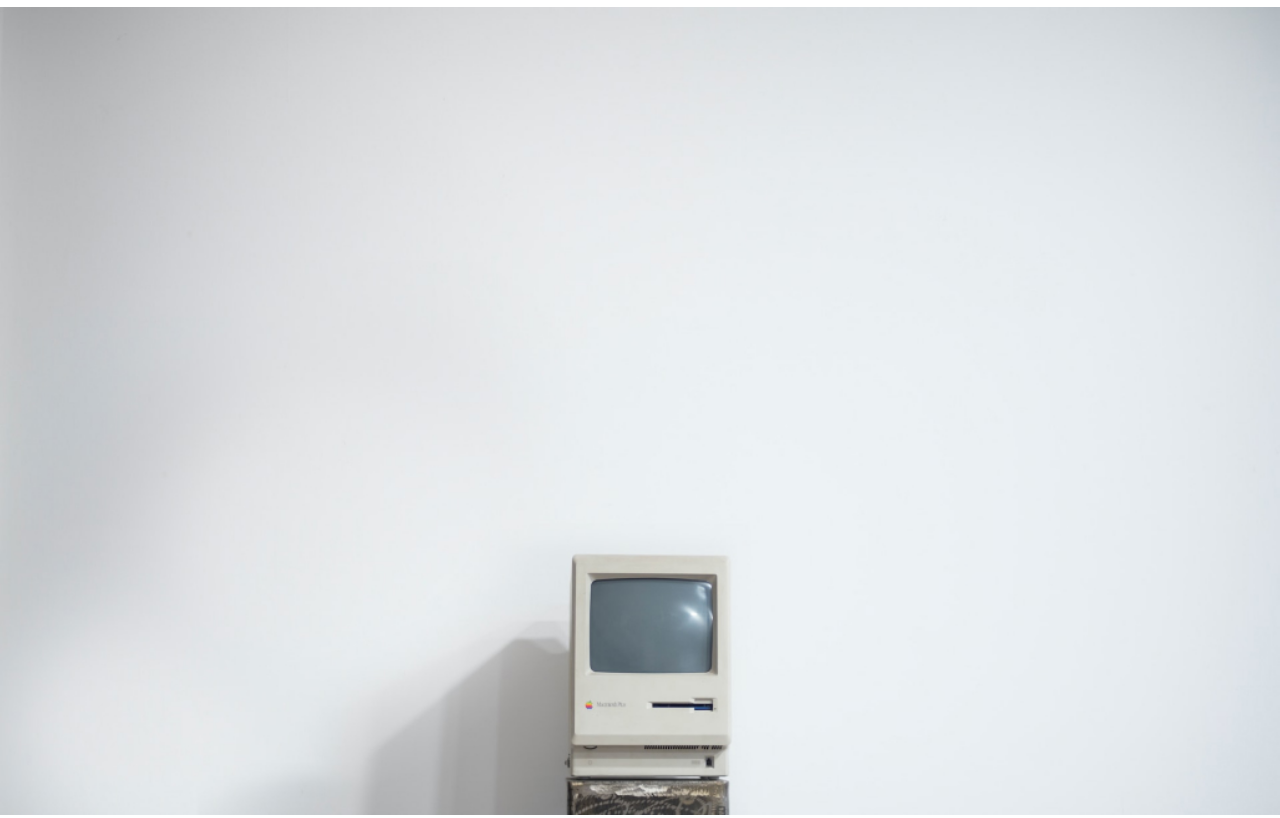
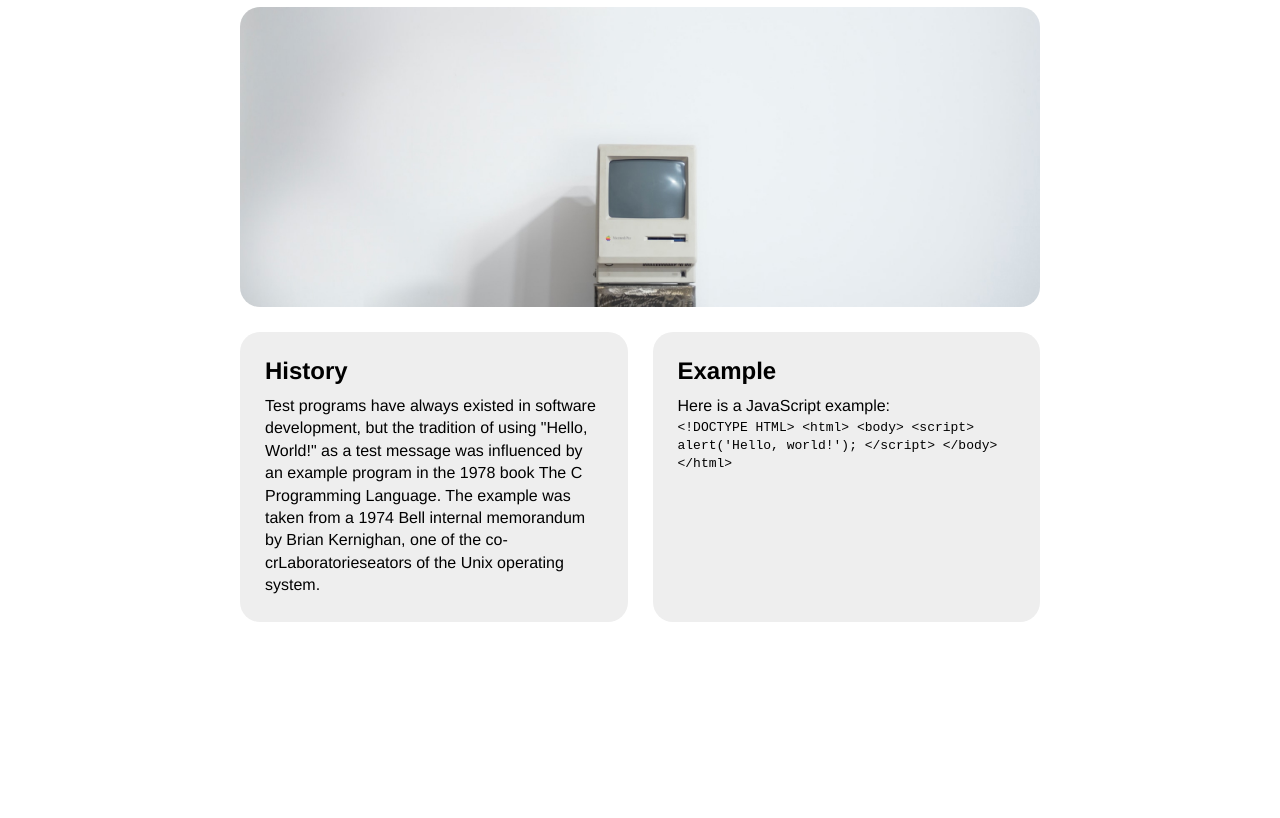
Before and after one commit to jesscanguyen/mi349_Lab, a plain HTML site: page index.html in a window 1280 px wide. Shown: the part 88-906 px from the top of the page. After the commit the page ends 800 px from the top, so only its background shows below. Drawn offline with Linux system fonts and the light colour scheme.

Commit message:
flexbox done

```diff
--- a/index.html
+++ b/index.html
@@ -7,8 +7,12 @@
     <link rel="stylesheet" href="style.css">
 </head>
 <body>
+    <main>
         <h1>HelloWorld</h1>
-    <img src="images/computer.jpg" alt="Vintage Mac">
+        <div class="masthead">
+
+        </div>
+        <div class="details">
             <section>
                 <h2>History</h2>
                 <p>Test programs have always existed in software development, but the tradition of using "Hello, World!" as a test message was influenced by an example program in the 1978 book The C Programming Language. The example was taken from a 1974 Bell  internal memorandum by Brian Kernighan, one of the co-crLaboratorieseators of the Unix operating system.</p>
@@ -27,6 +31,8 @@
                         &lt;/html&gt;
                 </code>
             </section>
-    <p>This is my first website! ଘ(੭*ˊᵕˋ)੭* ੈ♡‧₊˚ </p>
+        </div>
+
+    </main>
 </body>
 </html>
--- a/style.css
+++ b/style.css
@@ -2,9 +2,45 @@ body {
     background-color: #fff;
     font-family: Helvetica, sans-serif;
     border-top: 15px solid #424242;
-    margin: 0;
+    margin: 0 auto;
+}
+
+main {
+    margin: 0 auto;
+    width: 800px;
+}
+
+.masthead {
+    background-image: url("images/computer.jpg");
+    background-size: cover; /* img tries to cover entire bg of the div with the contraints of the img itself */
+    background-position: bottom;
+    height: 300px;
+    border-radius: 20px;
+}
+
+.details {
+    display: flex; /*sets up the flex so that you dont have to use floating */
+    gap: 25px;
+}
+
+.details section {
+    flex-grow: 1;
+    flex-basis: 0; /* makes it so the text doesn't auto-expand to whatever space, makes it so its even */
+    background-color: #eee;
+    padding: 25px;
+    border-radius: 20px; /*rounded corners*/
+    margin-top: 25px;
 }
 
 img {
-    width: 100%
+    width: 100%;
 }
+
+h2 {
+    margin: 0 0 10px 0;
+}
+
+p {
+    margin: 0;
+    line-height: 1.4em;
+}
```
Lines whose indentation alone changed are shown as unchanged.
